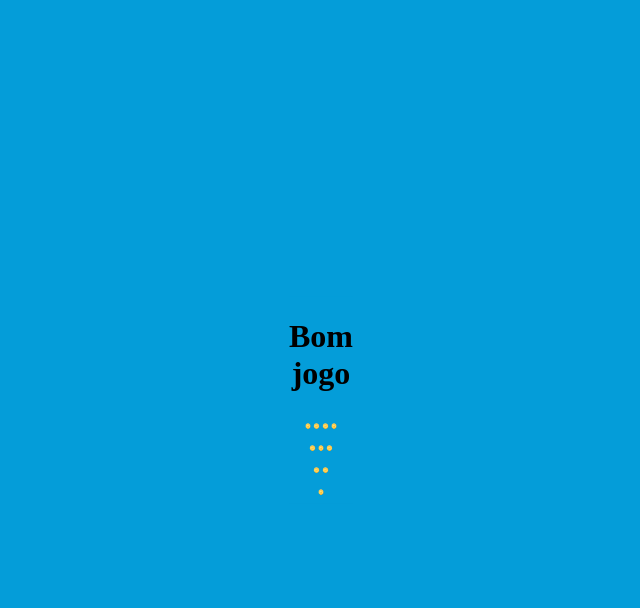
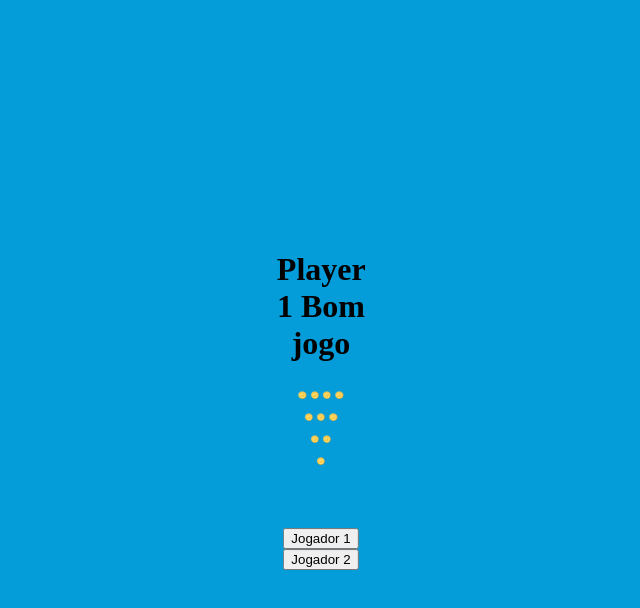
Before and after one commit to suelensalvino/jogoDoNim, a Svelte app: page / in a window 1280 px wide. Both pictures are taken after a click on the element "JOGAR". Shown: the top 608 px of the page, without its empty margins (319-959 px from the left). Built offline with nearby package versions, Linux system fonts and the light colour scheme; a web font is replaced by a local one.

Commit message:
colocado dois botões para a troca de jogadores

```diff
--- a/src/Jogar.svelte
+++ b/src/Jogar.svelte
@@ -8,9 +8,18 @@
 	let tabela1= ['','',''];
 	let tabela2= ['',''];
 	let tabela3= [''];
-
+	var jogador1='Player 1';
+	var jogador2='Player 2';
 	var contador=0;
 
+	var jogador=jogador1
+
+	function botaojogador2(){
+		return jogador=jogador2
+	}
+	function botaojogador1(){
+		return jogador=jogador1
+	}
 
 
 	function parada(contador){
@@ -32,6 +41,7 @@
 	function t(tabela){
 		if(tabela=[]){
 			contador++
+
 		}
 	}
 
@@ -90,6 +100,7 @@ let link= '/public/images/moeda.png'
 
 
 <h1>
+{jogador}
 	{parada(contador)}
 	</h1>
 
@@ -131,4 +142,9 @@ let link= '/public/images/moeda.png'
 
 </table>
 
+	<br>
+	<br>
+	<br>
+	<button on:click={()=>botaojogador1()}>Jogador 1</button>
+		<button on:click={()=>botaojogador2()}>Jogador 2</button>
 	</body>
```
